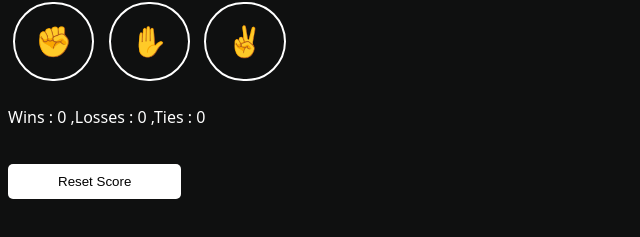
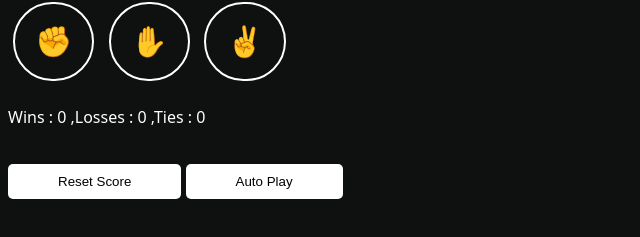
Before and after one commit to sanjaysriat08/rockPaperSissors-game, a plain HTML site: page index.html in a window 1280 px wide. Shown: the part 65-302 px from the top of the page, without its empty margins (0-640 px from the left). Drawn offline with Linux system fonts and the light colour scheme.

Commit message:
Version with AutoPlay

```diff
--- a/index.html
+++ b/index.html
@@ -21,6 +21,7 @@
     <p id="score"></p>
 
     <button class="resetButton" onclick="resetScore()" title="Reset Your Score">Reset Score</button >
+    <button class="autoPlay-Button" onclick="autoPlay()">Auto Play</button>
 
 </body>
 </html>
--- a/index.js
+++ b/index.js
@@ -95,3 +95,28 @@ function resetScore() {
     localStorage.removeItem('score');
     document.getElementById('score').innerHTML = `Wins : ${score.Wins} ,Losses : ${score.Losses} ,Ties : ${score.Ties}`;
 }
+
+let autoPlayStatus = false;
+let intervalId;
+
+function autoPlay() {
+
+    if(!autoPlayStatus) {
+
+        intervalId = setInterval(function() {
+            let playerMove = generateComputerMove();
+            playGame(playerMove);
+        },1000);
+
+        autoPlayStatus = true;
+
+        document.querySelector('.autoPlay-Button').innerHTML = 'Stop';
+
+    }
+    else {
+
+        clearInterval(intervalId);
+        autoPlayStatus = false;
+        document.querySelector('.autoPlay-Button').innerHTML = 'Auto Play';
+    }
+}
--- a/style.css
+++ b/style.css
@@ -32,7 +32,7 @@ body{
     font-weight: bold;
 }
 
-.resetButton {
+.resetButton,.autoPlay-Button {
 
     background-color: white;
     color: black;
```
